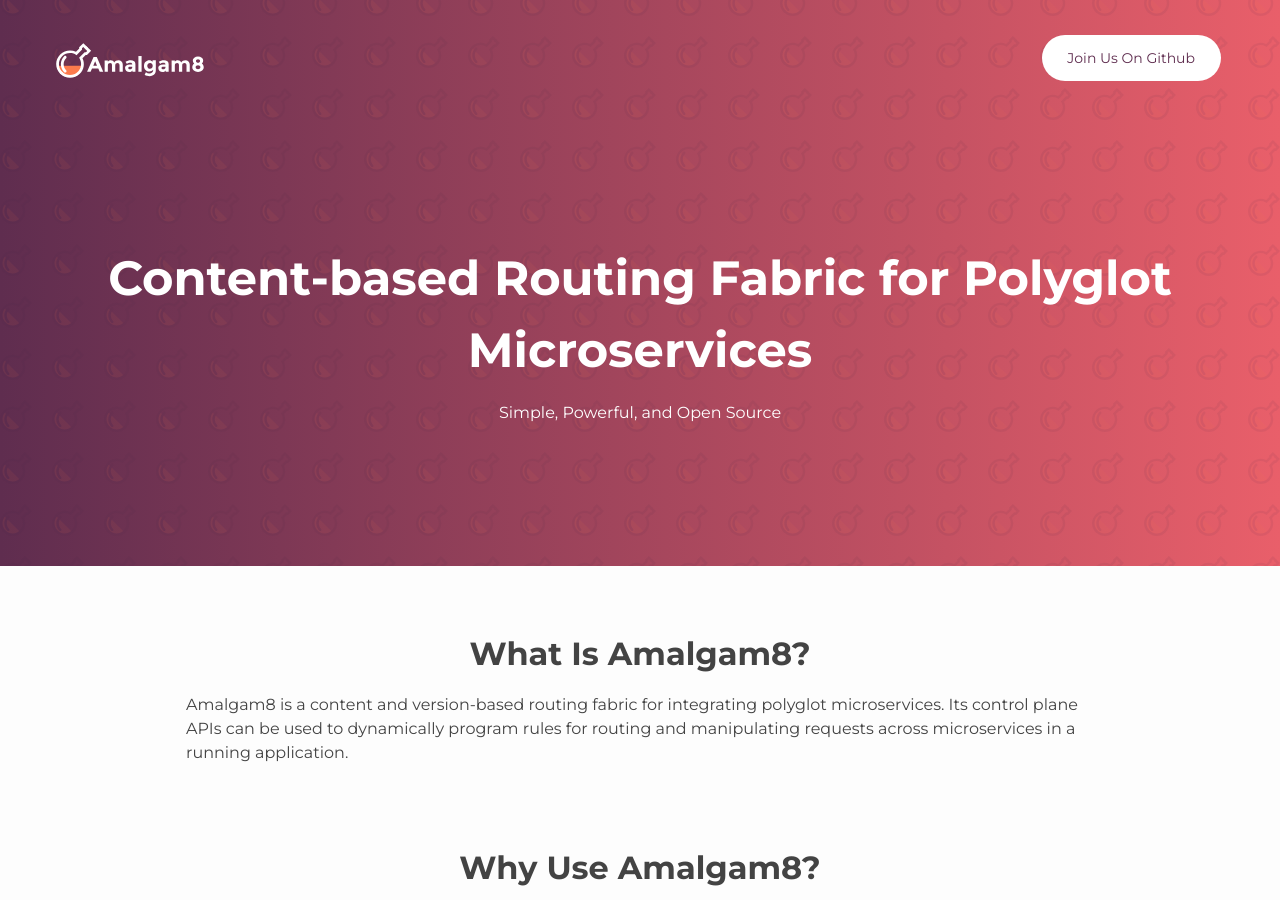
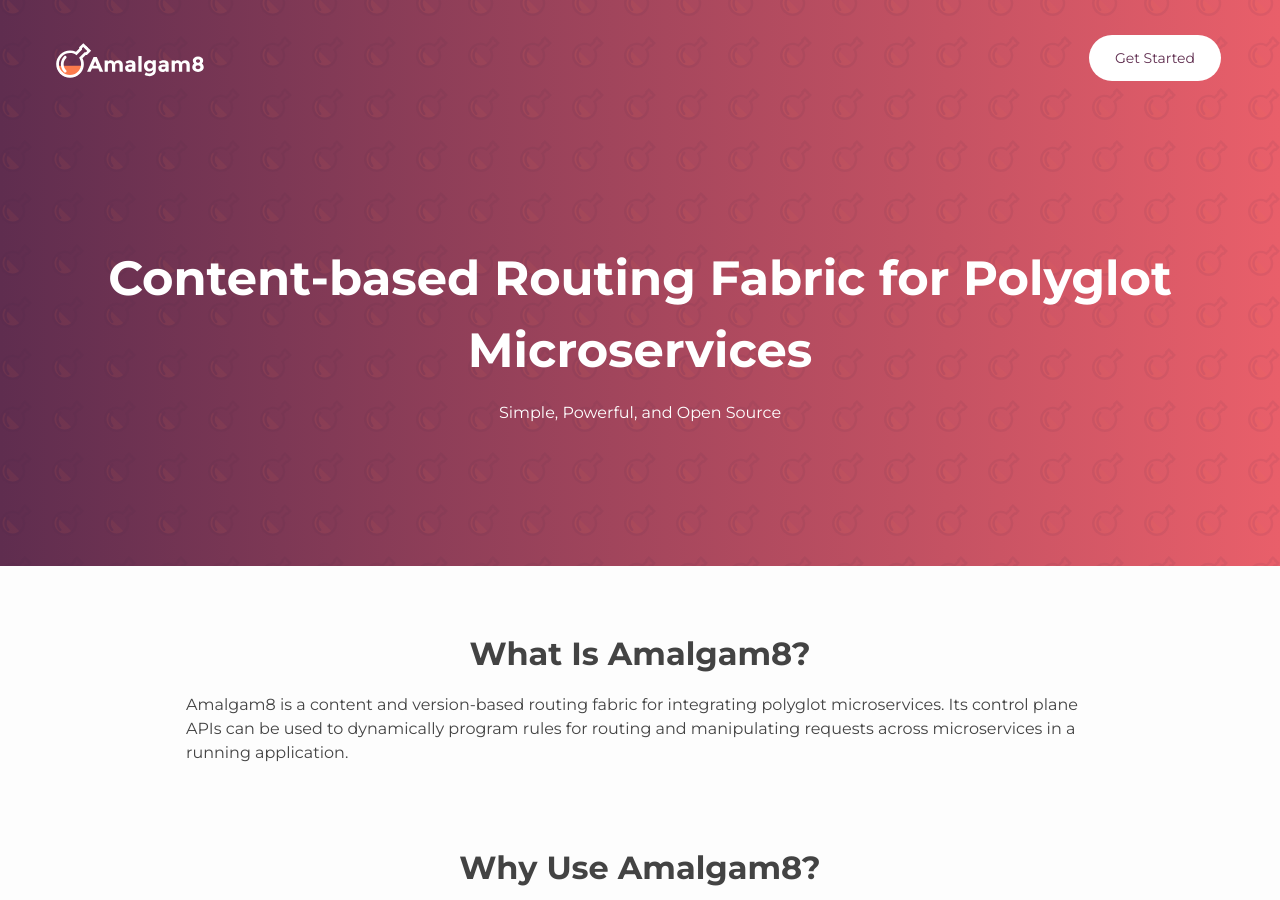
Before and after one commit to amalgam8/amalgam8.github.io, a Jekyll site: the page built from index.html, in a window 1280 px wide and 900 px high. Built offline with Jekyll 4.4.1, drawn with Linux system fonts in a browser that asks for light colours.

Commit message:
Join us on github -> Get Started

```diff
--- a/_includes/header.html
+++ b/_includes/header.html
@@ -5,7 +5,7 @@
         <img class="brand-icon" src="/assets/Amalgam8-logo.svg"
         alt="Amalgam8 brand logo showing a flask beaker with a chemical in it">
       </a>
-      <a class="github" href="https://github.com/amalgam8"><div class="button">Join Us On Github</div></a>
+      <a class="github" href="https://github.com/amalgam8/examples"><div class="button">Get Started</div></a>
     </div>
   </header>
 
```
